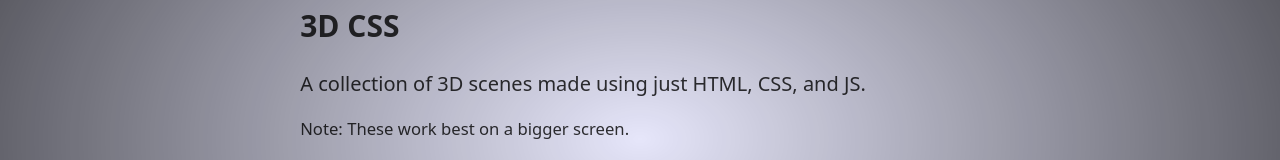
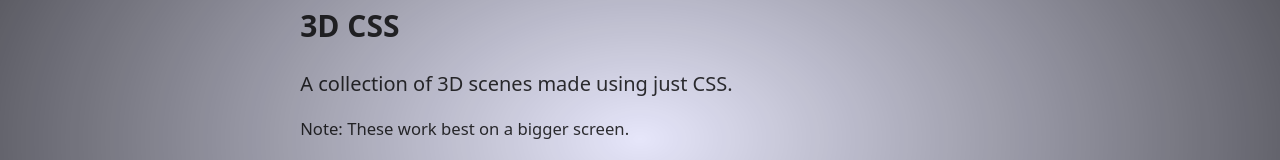
Before and after one commit to seifkamal/3d-css, a website: page index.html in a window 1280 px wide. Shown: the part 261-421 px from the top of the page. Drawn offline with Linux system fonts and the light colour scheme.

Commit message:
docs: Update subtitle

```diff
--- a/index.html
+++ b/index.html
@@ -28,7 +28,7 @@
       <article>
         <hgroup>
           <h1>3D CSS</h1>
-          <p>A collection of 3D scenes made using just HTML, CSS, and JS.</p>
+          <p>A collection of 3D scenes made using just CSS.</p>
           <sub>Note: These work best on a bigger screen.</sub>
         </hgroup>
         <nav>
```
Also changed, not shown: README.md.
